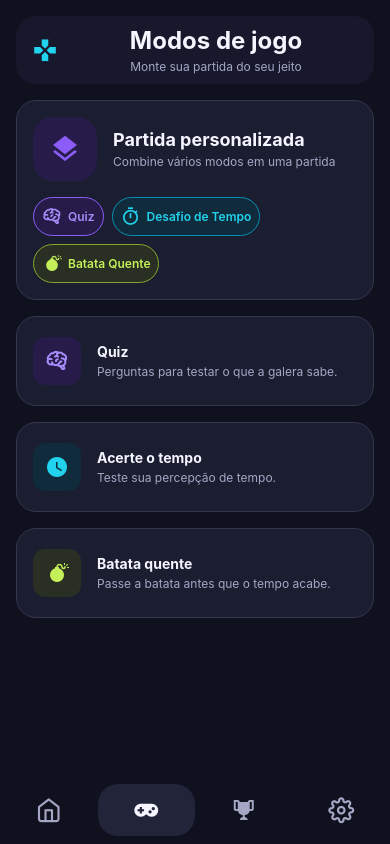
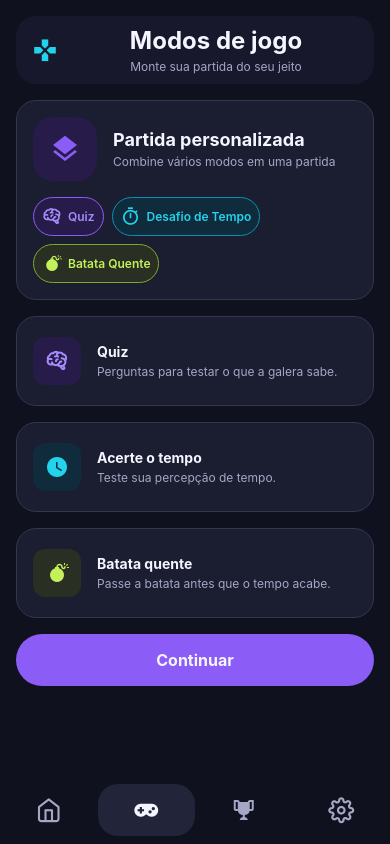
Before and after one commit to YanSilva22/GameBox, a React Native app: screen /GameScreen in a window 390 px wide. Built offline with nearby package versions, Linux system fonts and the light colour scheme.

Commit message:
Adds global Button to GameScreen layout
- Integrates the new reusable Button component into the view.
- Sets button label to "Continuar" with the primary theme color.

```diff
--- a/src/screens/GamesScreen.js
+++ b/src/screens/GamesScreen.js
@@ -6,6 +6,7 @@ import NavigationBar from '../components/NavigationBar';
 import HeaderPages from '../components/HeaderPages';
 import GameCard from '../components/GameCard';
 import CardGameMode from '../components/CardGameMode';
+import Button from '../components/Button';
 import { theme } from '../constants/theme';
 
 const { colors, spacing } = theme;
@@ -52,6 +53,11 @@ export default function GamesScreen() {
             selected={selectedCard === 4}
             onPress={() => setSelectedCard(4)}
           />
+          <Button
+            title="Continuar"
+            color={colors.primary}
+            onPress= {() => console.log("Teste")}
+          />
         </View>
 
         <NavigationBar />
```
